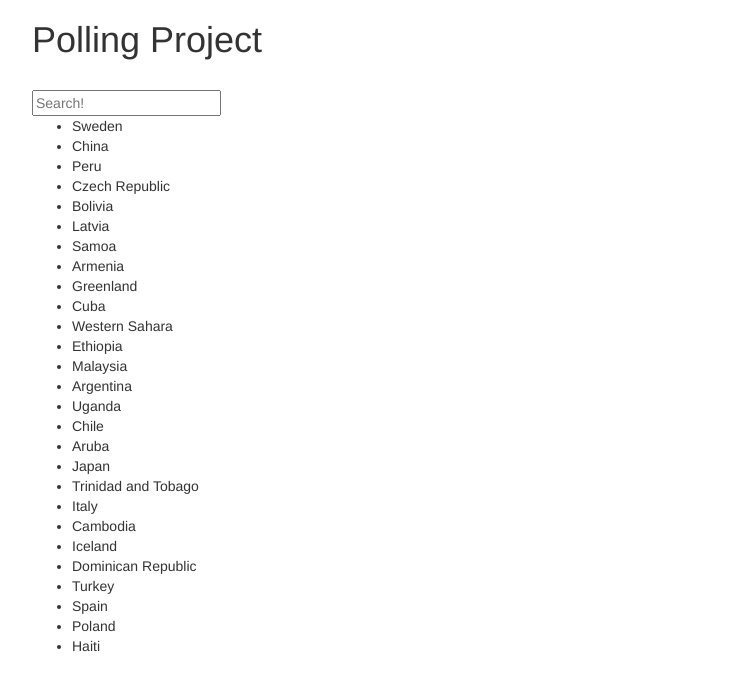
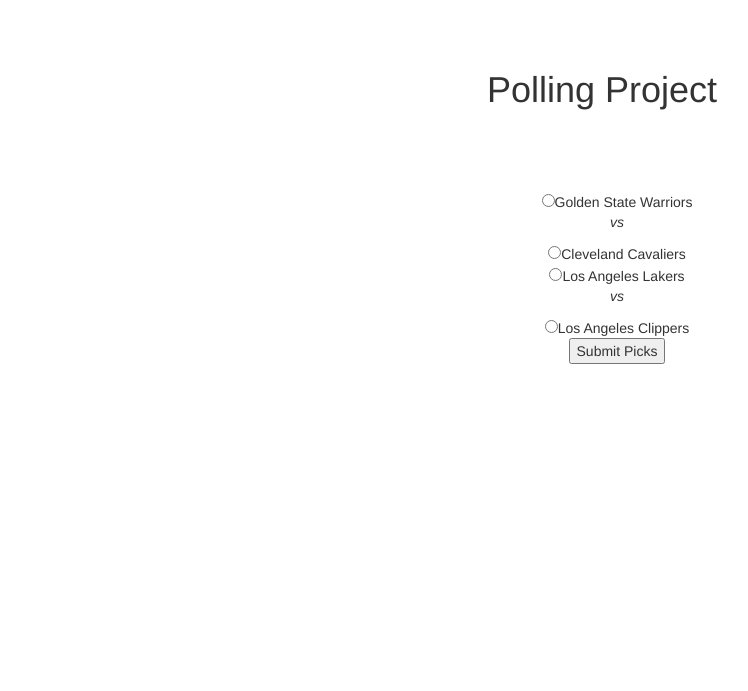
Before and after one commit to timbearden/polling_project, a Flask app: page / in a window 1280 px wide. Shown: the top 691 px of the page, without its empty margins (38-786 px from the left). Run offline with Flask 2, Linux system fonts and the light colour scheme; some libraries are stand-ins or nearby versions.

Commit message:
instantiates survey component in the homepage using dummy data. Will need to circumvent the issue with styling radio form inputs.

```diff
--- /dev/null
+++ b/project/static/css/style.css
@@ -0,0 +1,21 @@
+/* custom styles */
+
+.container {
+  text-align: center;
+  padding-top: 50px;
+  max-width: 300px;
+},
+
+input {
+  text-align: center;
+  border: 5px solid;
+  padding: 13px 12px;
+  font-size: 16px;
+  outline: none;
+  margin-bottom: 20px;
+},
+
+ul {
+  margin-left: 20px;
+  text-align: left;
+}
--- a/project/static/scripts/js/main.js
+++ b/project/static/scripts/js/main.js
@@ -1,58 +1,83 @@
 (function e(t,n,r){function s(o,u){if(!n[o]){if(!t[o]){var a=typeof require=="function"&&require;if(!u&&a)return a(o,!0);if(i)return i(o,!0);throw new Error("Cannot find module '"+o+"'")}var f=n[o]={exports:{}};t[o][0].call(f.exports,function(e){var n=t[o][1][e];return s(n?n:e)},f,f.exports,e,t,n,r)}return n[o].exports}var i=typeof require=="function"&&require;for(var o=0;o<r.length;o++)s(r[o]);return s})({1:[function(require,module,exports){
-/** @jsx React.DOM */
+// var React = require('react');
+// var ReactDOM = require('reactify');
 
-var DynamicSearch = React.createClass({displayName: "DynamicSearch",
+var data = [{team1: "Golden State Warriors",
+              team2: "Cleveland Cavaliers",
+              winner: ""
+            },
+            { team1: "Los Angeles Lakers",
+              team2: "Los Angeles Clippers",
+              winner: ""
+            }]
 
-  // sets initial state
-  getInitialState: function(){
-    return { searchString: '' };
+var SurveyBox = React.createClass({displayName: "SurveyBox",
+  getInitialState: function() {
+    return { data: data }
   },
 
-  // sets state, triggers render method
-  handleChange: function(event){
-    // grab value form input box
-    this.setState({searchString:event.target.value});
-    console.log("scope updated!")
-  },
+  // loadSurveyQuestions: function() {
+  //   this.setState({data: data})
+  //     .bind(this);
+  // },
+  // componentDidMount: function() {
+  //   this.loadSurveyQuestions();
+  // },
+
+  // handleSurveyResponse: function() {
+  //
+  // },
 
   render: function() {
-
-    var countries = this.props.items;
-    var searchString = this.state.searchString.trim().toLowerCase();
-
-    // filter countries list by value from input box
-    if(searchString.length > 0){
-      countries = countries.filter(function(country){
-        return country.name.toLowerCase().match( searchString );
-      });
-    }
-
     return (
       React.createElement("div", null,
-        React.createElement("input", {type: "text", value: this.state.searchString, onChange: this.handleChange, placeholder: "Search!"}),
-        React.createElement("ul", null,
-           countries.map(function(country){ return React.createElement("li", null, country.name, " ") })
-        )
+        React.createElement(Survey, {data: this.state.data})
       )
     )
   }
-
 });
 
-// list of countries, defined with JavaScript object literals
-var countries = [
-  {"name": "Sweden"}, {"name": "China"}, {"name": "Peru"}, {"name": "Czech Republic"},
-  {"name": "Bolivia"}, {"name": "Latvia"}, {"name": "Samoa"}, {"name": "Armenia"},
-  {"name": "Greenland"}, {"name": "Cuba"}, {"name": "Western Sahara"}, {"name": "Ethiopia"},
-  {"name": "Malaysia"}, {"name": "Argentina"}, {"name": "Uganda"}, {"name": "Chile"},
-  {"name": "Aruba"}, {"name": "Japan"}, {"name": "Trinidad and Tobago"}, {"name": "Italy"},
-  {"name": "Cambodia"}, {"name": "Iceland"}, {"name": "Dominican Republic"}, {"name": "Turkey"},
-  {"name": "Spain"}, {"name": "Poland"}, {"name": "Haiti"}
-];
+
+var Survey = React.createClass({displayName: "Survey",
+  // handleSubmit: function() {
+  //
+  // },
+
+  render: function() {
+    var games = this.props.data;
+    var questionsArray = games.map(function(game, idx) {
+      return (
+        React.createElement(Question, {key:  idx, team1:  game.team1, team2:  game.team2})
+        );
+      })
+
+    return (
+      React.createElement("form", null,
+        questionsArray,
+        React.createElement("button", null, "Submit Picks")
+      )
+
+    );
+  }
+});
+
+var Question = React.createClass({displayName: "Question",
+
+  render: function() {
+      return (
+        React.createElement("div", null,
+          React.createElement("input", {type: "radio", name: this.props.team1, value: this.props.team1}, this.props.team1),
+           React.createElement("p", null, React.createElement("i", null, "vs")),
+           React.createElement("input", {type: "radio", name: this.props.team1, value: this.props.team2}, this.props.team2)
+        )
+      );
+  }
+});
+
 
 React.render(
-  React.createElement(DynamicSearch, {items:  countries }),
-  document.getElementById('main')
+  React.createElement(SurveyBox, null),
+  document.getElementById("poll")
 );
 
 
--- a/project/templates/index.html
+++ b/project/templates/index.html
@@ -12,7 +12,7 @@
     <div class="container">
       <h1>Polling Project</h1>
       <br>
-      <div id="main"></div>
+      <div id="poll" class="container"></div>
     </div>
     <!-- scripts -->
     <script src="{{ url_for('static', filename='bower_components/react/react.min.js') }}"></script>
```
Also changed, not shown: project/static/scripts/jsx/main.js (+64 -39 lines), project/static/scripts/jsx/navbar.js (+69 -0 lines), project/static/css/main.css (deleted), 1 other file.
